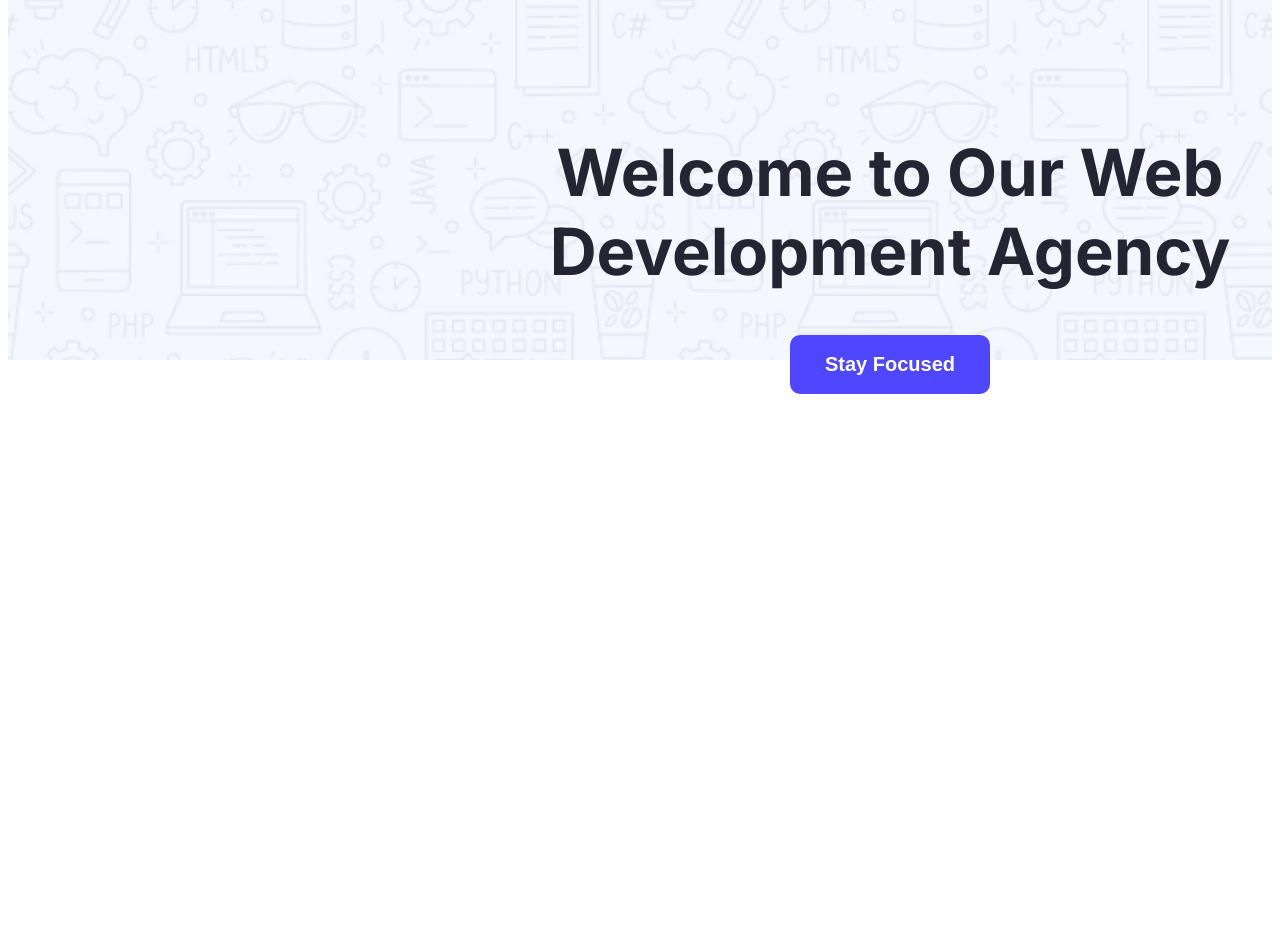
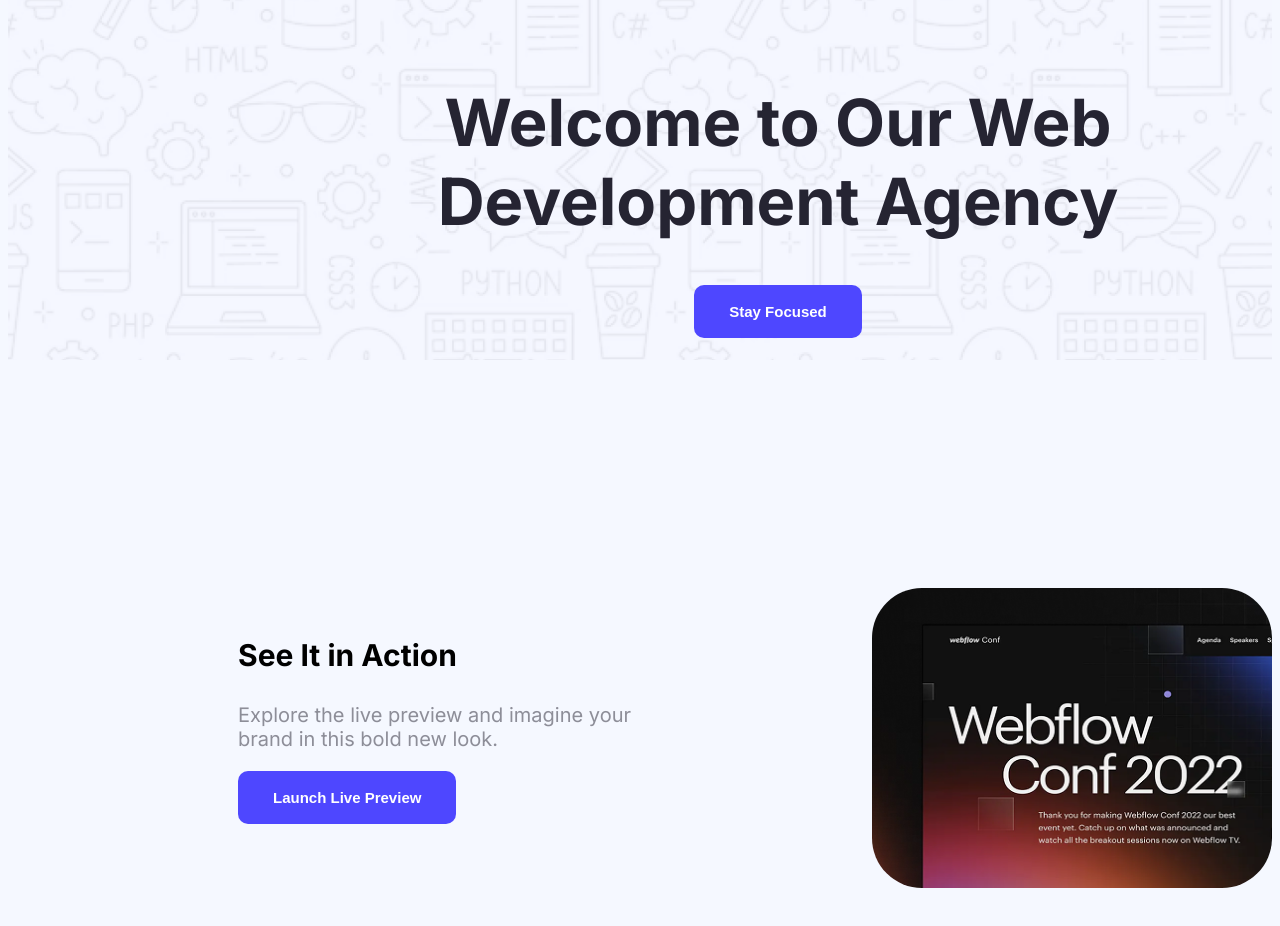
Before and after one commit to the-abed/landing-launchpad, a plain HTML site: page index.html in a window 1280 px wide. Shown: the part 220-1146 px from the top of the page. Before the commit the page ends 816 px from the top, so only its background shows below. Drawn offline with Linux system fonts and the light colour scheme.

Commit message:
action-section added

```diff
--- a/index.html
+++ b/index.html
@@ -13,7 +13,7 @@
     <link rel="stylesheet" href="style/style.css">
 </head>
 
-<body class="inter-font">
+<body class="inter-font background-color">
     <header>
         <nav>
             <h3 class="nav-title">Abed</h3>
@@ -27,7 +27,19 @@
         </div>
 
     </header>
-
+    <main>
+        <section class="action">
+            <div class="action-items">
+                <h3 class="action-title">See It in Action</h3>
+           <p class="action-descrip">Explore the live preview and imagine your brand in this bold new look.</p>
+           <button class="button-primary">Launch Live Preview</button>
+            </div>
+              <div class="action-image">
+            <img src="style/image/wc-mini.png" alt="wc-mini" width="400px" height="300px
+            ">
+           </div>
+        </section>
+    </main>
 
 </body>
 
--- a/style/style.css
+++ b/style/style.css
@@ -4,6 +4,9 @@
   font-optical-sizing: auto;
   font-weight: <weight>;
   font-style: normal;
+}
+body{
+    background-color: rgb(245,248,255)
 }
 .nav-title{
     color: rgba(78, 71, 255, 1);
@@ -19,7 +22,7 @@
 .button-primary{
     background-color: rgba(78, 71, 255, 1);
      font-weight: bold;
-    font-size: 20px;
+    font-size: 15px;
     color: white;
     border: none;
     padding: 18px 35px;
@@ -37,8 +40,33 @@
     font-weight: bold;
 }
 .banner-content{
-    margin-top: 200px;
-    margin-left: 500px;
+    margin-top: 150px;
+    margin-left: 320px;
     max-width: 900px;
     text-align: center;
 }
+.action{
+   display: flex;
+   justify-content: space-between;
+   max-width: 1300px;
+   align-items: center;
+   gap: 220px;
+   margin-bottom: 115px;
+}
+.action-title{
+    font-size: 30px;
+    font-weight: bold;
+}
+.action-descrip{
+    color: rgba(37, 36, 50, 0.5);
+    font-size: 20px;
+}
+.action-items{
+   padding-bottom: 50px;
+    margin-left: 230px;
+
+}
+section img{
+    size: 200px 403px;
+    border-radius: 50px;
+}
```
